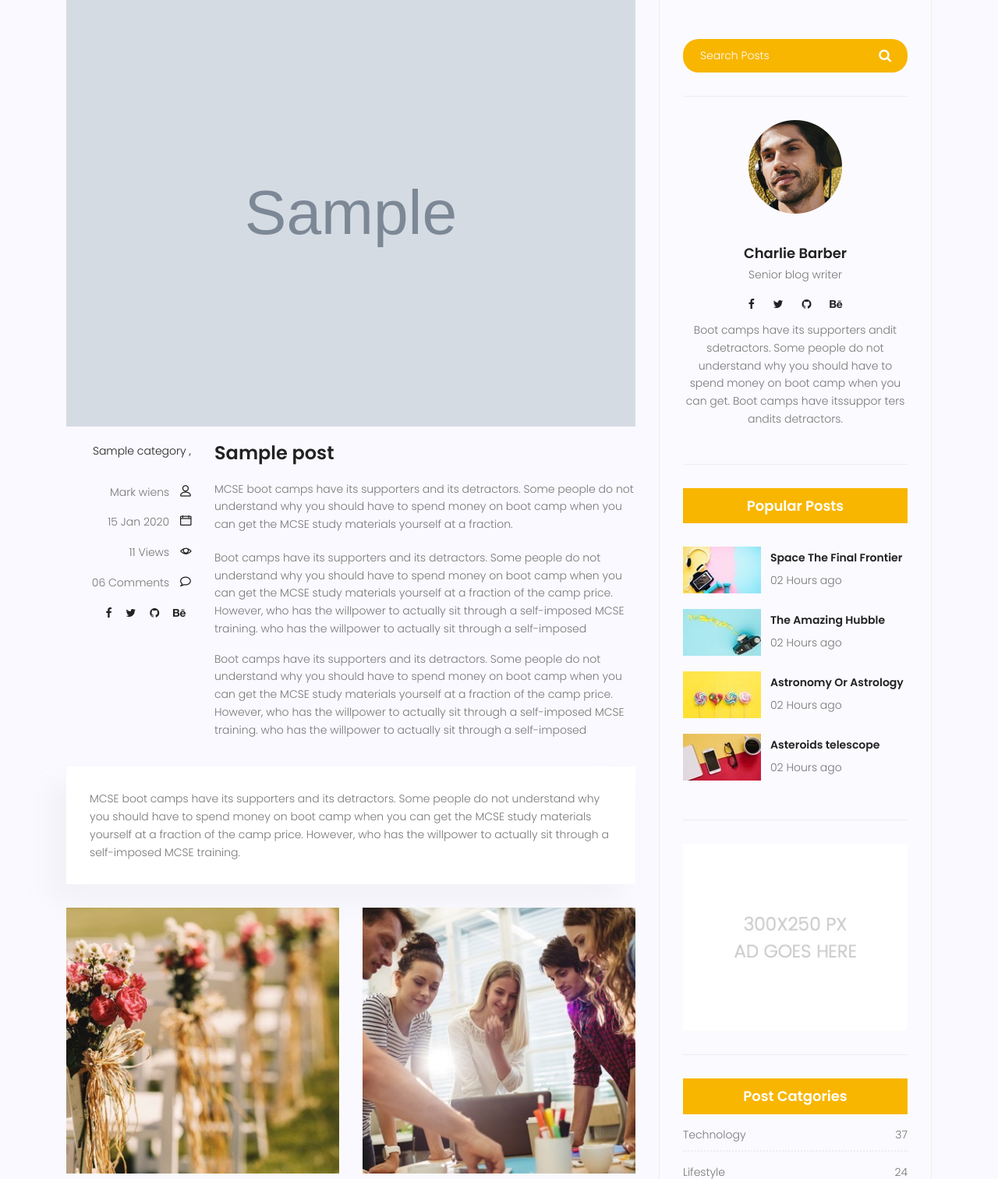
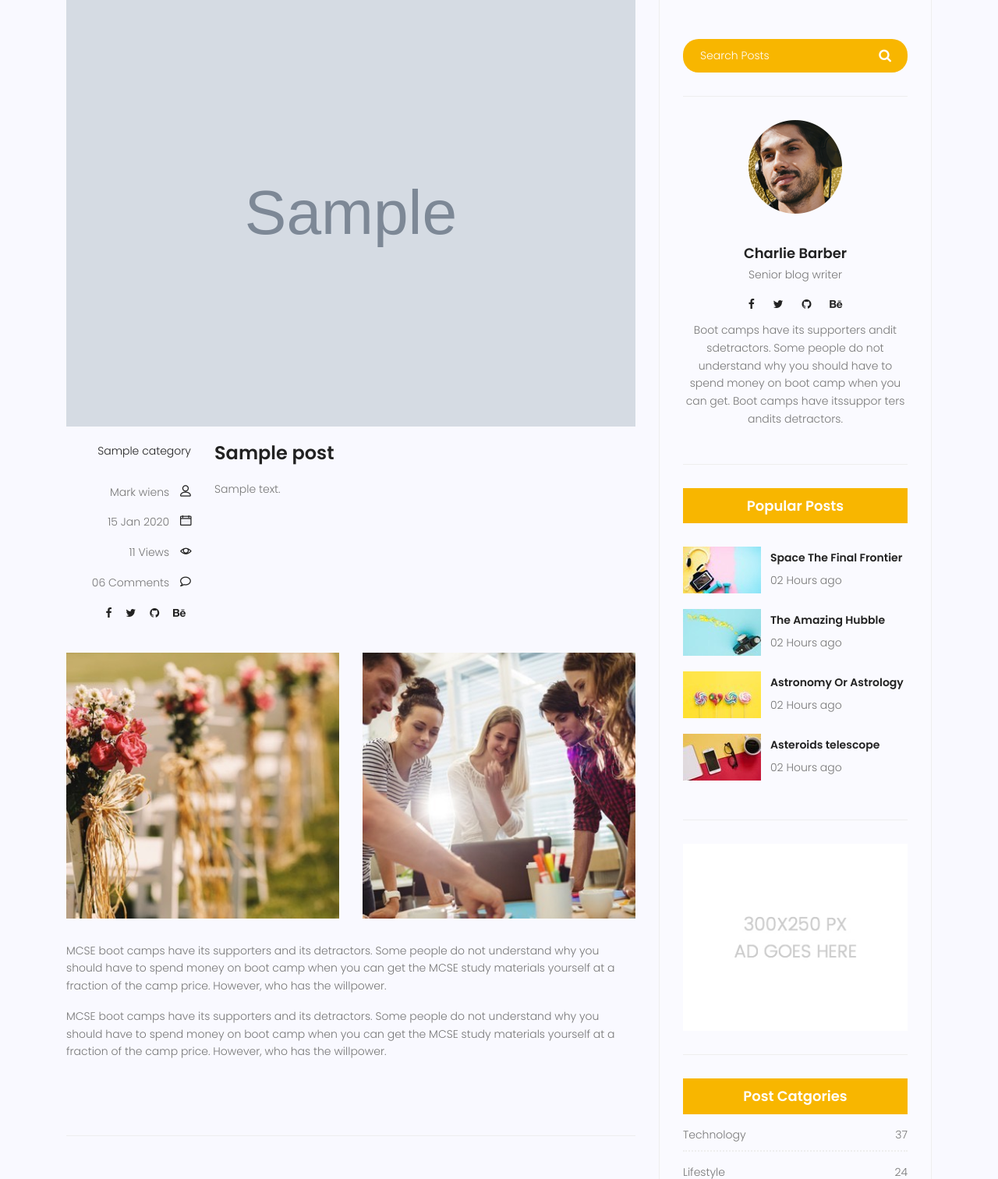
Before and after one commit to GhasemMatoo/Teravelista_website, a Django app: page /blog/1 in a window 1280 px wide. Shown: the part 421-1933 px from the top of the page at 78% size. Run offline with Django 3.2, Linux system fonts and the light colour scheme; tables that the repository leaves empty hold one stand-in row (values such as "Sample post"); grey boxes marked "Sample" are stand-in pictures; some libraries are stand-ins or nearby versions.

```diff
--- a/blog/models.py
+++ b/blog/models.py
@@ -23,6 +23,8 @@ class post(models.Model):
     update_date = models.DateTimeField(auto_now=True)
     published_date = models.DateTimeField(auto_now=False)
 
+    def excerpt(self):
+        return ' '.join(self.content.split()[:10])+'...'
 
 class Meta:
     ordreing = ['-created_date']
--- a/templates/blog/blog-single.html
+++ b/templates/blog/blog-single.html
@@ -31,7 +31,7 @@
 								<div class="col-lg-3  col-md-3 meta-details">
 									<ul class="tags">
 									{% for cat in Post.category.all %}
-										<li><a href="#">{{cat.name}} ,</a></li>
+										<li><a href="#">{{cat.name}}</a> {% if not forloop.last %},{% endif %}</li>
 									{% endfor %}
 									</ul>
 									<div class="user-details row">
@@ -49,20 +49,9 @@
 								</div>
 								<div class="col-lg-9 col-md-9">
 									<h3 class="mt-20 mb-20">{{Post.title}} </h3>
-									<p class="excert">
-										MCSE boot camps have its supporters and its detractors. Some people do not understand why you should have to spend money on boot camp when you can get the MCSE study materials yourself at a fraction.
-									</p>
-									<p>
-										Boot camps have its supporters and its detractors. Some people do not understand why you should have to spend money on boot camp when you can get the MCSE study materials yourself at a fraction of the camp price. However, who has the willpower to actually sit through a self-imposed MCSE training. who has the willpower to actually sit through a self-imposed
-									</p>
-									<p>
-										Boot camps have its supporters and its detractors. Some people do not understand why you should have to spend money on boot camp when you can get the MCSE study materials yourself at a fraction of the camp price. However, who has the willpower to actually sit through a self-imposed MCSE training. who has the willpower to actually sit through a self-imposed
-									</p>
+									<p class="excert">{{Post.content}}
 								</div>
 								<div class="col-lg-12">
-									<div class="quotes">
-										MCSE boot camps have its supporters and its detractors. Some people do not understand why you should have to spend money on boot camp when you can get the MCSE study materials yourself at a fraction of the camp price. However, who has the willpower to actually sit through a self-imposed MCSE training.
-									</div>
 									<div class="row mt-30 mb-30">
 										<div class="col-6">
 											<img class="img-fluid" src="{% static 'img/blog/post-img1.jpg' %}" alt="">
@@ -248,22 +237,7 @@
 			                            <button type="submit"><i class="fa fa-search"></i></button>
 			                        </form>
 								</div>
-								<div class="single-sidebar-widget user-info-widget">
-									<img src="{% static 'img/blog/user-info.png' %}"" alt="">
-									<a href="#"><h4>Charlie Barber</h4></a>
-									<p>
-										Senior blog writer
-									</p>
-									<ul class="social-links">
-										<li><a href="#"><i class="fa fa-facebook"></i></a></li>
-										<li><a href="#"><i class="fa fa-twitter"></i></a></li>
-										<li><a href="#"><i class="fa fa-github"></i></a></li>
-										<li><a href="#"><i class="fa fa-behance"></i></a></li>
-									</ul>
-									<p>
-										Boot camps have its supporters andit sdetractors. Some people do not understand why you should have to spend money on boot camp when you can get. Boot camps have itssuppor ters andits detractors.
-									</p>
-								</div>
+								{% include "blog/blog-writer.html" %}
 								<div class="single-sidebar-widget popular-post-widget">
 									<h4 class="popular-title">Popular Posts</h4>
 									<div class="popular-post-list">
--- /dev/null
+++ b/templates/blog/blog-writer.html
@@ -0,0 +1,17 @@
+{% load static %}
+	<div class="single-sidebar-widget user-info-widget">
+		<img src="{% static 'img/blog/user-info.png' %}"" alt="">
+		<a href="#"><h4>Charlie Barber</h4></a>
+		<p>
+			Senior blog writer
+		</p>
+		<ul class="social-links">
+			<li><a href="#"><i class="fa fa-facebook"></i></a></li>
+			<li><a href="#"><i class="fa fa-twitter"></i></a></li>
+			<li><a href="#"><i class="fa fa-github"></i></a></li>
+			<li><a href="#"><i class="fa fa-behance"></i></a></li>
+		</ul>
+		<p>
+			Boot camps have its supporters andit sdetractors. Some people do not understand why you should have to spend money on boot camp when you can get. Boot camps have itssuppor ters andits detractors.
+		</p>
+	</div>
```
Also changed, not shown: templates/blog/blog-home.html (+4 -18 lines), 1 other file.
